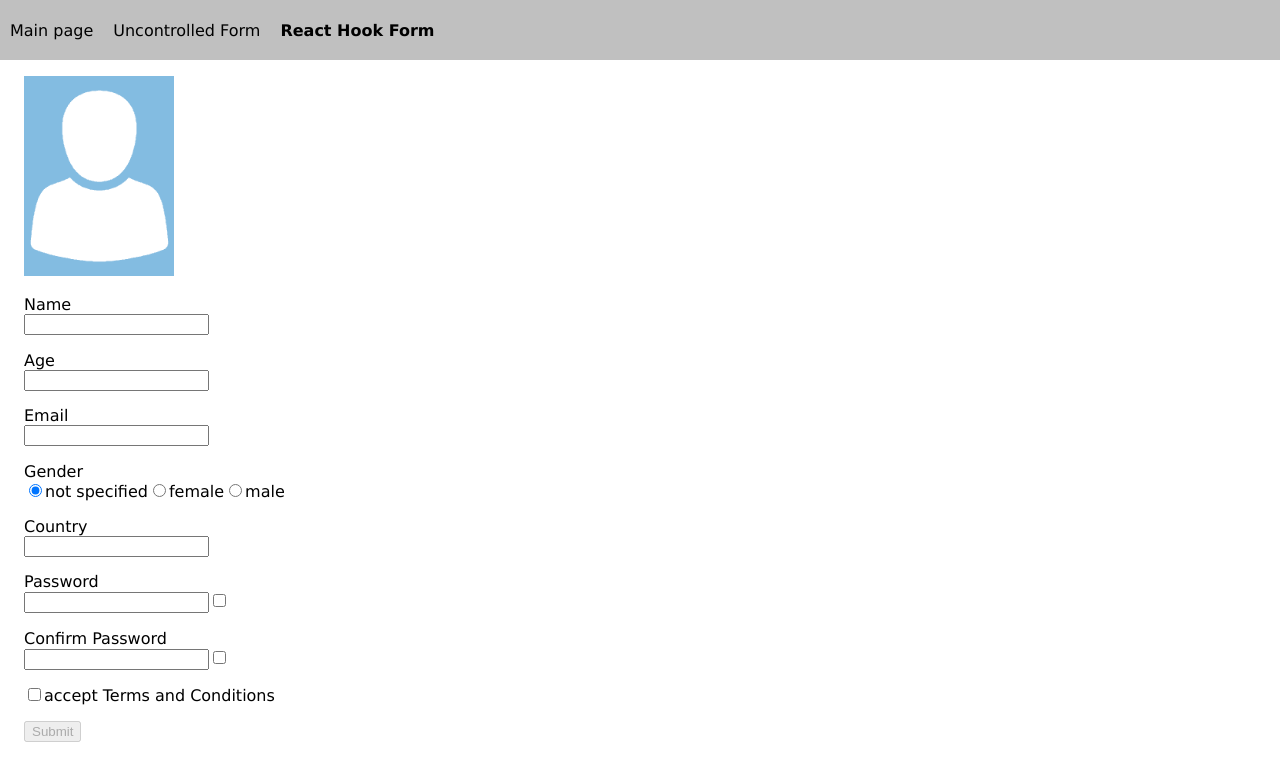
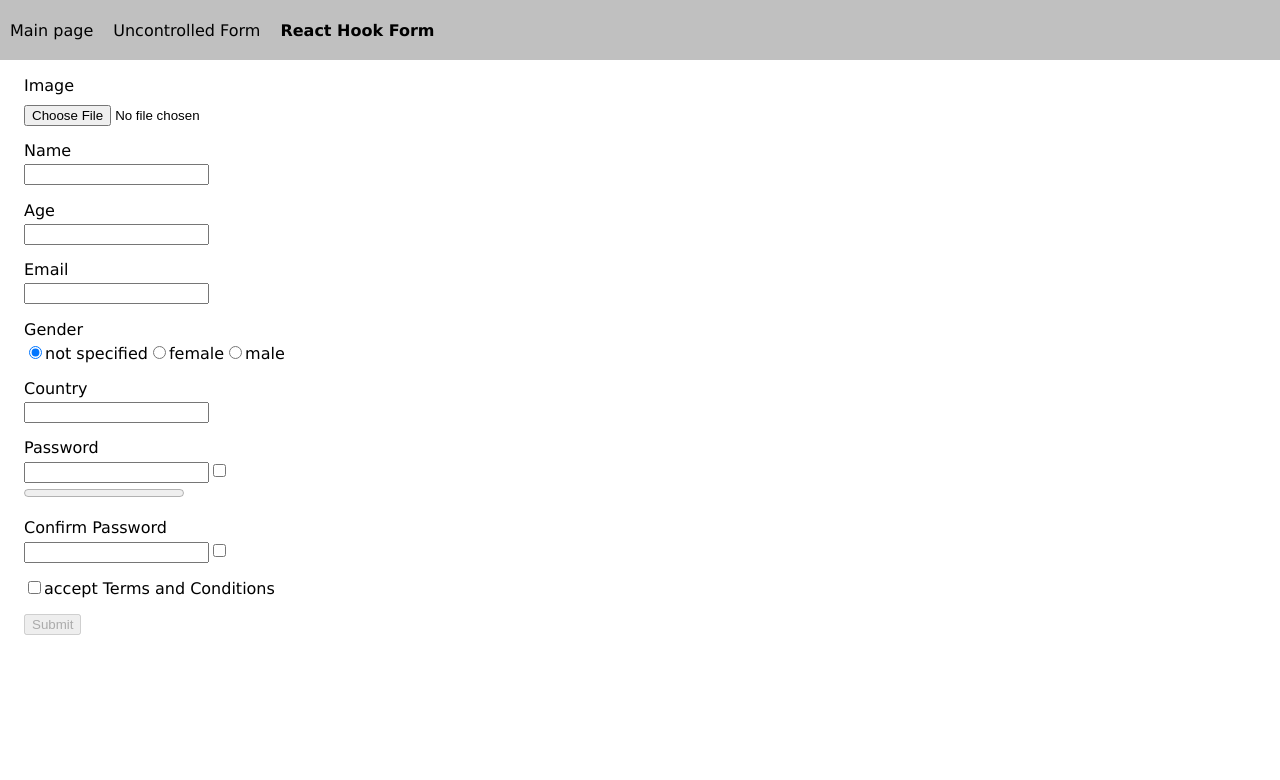
Before and after one commit to Ivan-Gav/React-course-2023, a React (Vite) app: page /react-hook-form in a window 1280 px wide. Shown: the top 780 px of the page. Built offline with nearby package versions, Linux system fonts and the light colour scheme.

Commit message:
feat: add password strength indicator

```diff
--- a/src/components/AccountsList.tsx
+++ b/src/components/AccountsList.tsx
@@ -9,7 +9,6 @@ export default function AccountsList() {
 
   return (
     <>
-      <h2 className="mainpage">Main page content</h2>
       {!!accounts.length && (
         <div className="card-list">
           {accounts.toReversed().map((account) => (
--- /dev/null
+++ b/src/components/StrengthIndicator.tsx
@@ -0,0 +1,16 @@
+import usePassStrength from '../validation/usePassStrength';
+
+export default function StrengthIndicator(props: { pass: string }) {
+  const { strength } = usePassStrength();
+
+  return (
+    <div className="strength-indicator ">
+      <progress
+        id="strength"
+        max="4"
+        value={strength(props.pass)}
+        className={`level-${strength(props.pass)}`}
+      />
+    </div>
+  );
+}
--- a/src/index.css
+++ b/src/index.css
@@ -16,6 +16,7 @@ fieldset {
 .label {
   display: block;
   min-width: 130px;
+  margin-bottom: 4px;
 }
 
 .nav {
@@ -30,6 +31,27 @@ fieldset {
   .active {
     font-weight: bold;
   }
+}
+
+.profile-pic-input {
+  display: inline-block;
+  margin-top: 10px;
+}
+
+progress.level-1 {
+  accent-color: red;
+}
+
+progress.level-2 {
+  accent-color: orange;
+}
+
+progress.level-3 {
+  accent-color: yellow;
+}
+
+progress.level-4 {
+  accent-color: green;
 }
 
 .mainpage {
--- a/src/pages/ReactHookForm.tsx
+++ b/src/pages/ReactHookForm.tsx
@@ -3,11 +3,11 @@ import { useNavigate } from 'react-router-dom';
 import { useSelector } from 'react-redux';
 import { yupResolver } from '@hookform/resolvers/yup';
 
-import emptyProfile from '../assets/images/empty-profile.png';
 import { IFormInputs } from '../models/models';
 import { schema } from '../validation/schema';
 import useAccounts from '../state/useAccounts';
 import { RootState } from '../state/store';
+import StrengthIndicator from '../components/StrengthIndicator';
 
 export default function ReactHookForm() {
   const {
@@ -23,6 +23,7 @@ export default function ReactHookForm() {
   const { saveAccount } = useAccounts();
   const countries = useSelector((state: RootState) => state.countries);
 
+  const pass = watch('password');
   const showpass = watch('showpass');
   const showconfirm = watch('showconfirm');
 
@@ -35,22 +36,14 @@ export default function ReactHookForm() {
   return (
     <form className="form" method="post" onSubmit={handleSubmit(onSubmit)}>
       <fieldset>
-        <label htmlFor="image">
+        <label htmlFor="image">Image</label>
+        <br />
         <input
           className="profile-pic-input"
           type="file"
           id="image"
-            hidden
           {...register('image')}
         />
-          <img
-            className="profile-pic"
-            src={emptyProfile}
-            alt="profile pic"
-            width={150}
-            height={200}
-          />
-        </label>
         {errors.image && <span className="error">{errors.image.message}</span>}
       </fieldset>
 
@@ -135,6 +128,7 @@ export default function ReactHookForm() {
         {errors.password && (
           <span className="error">{errors.password.message}</span>
         )}
+        <StrengthIndicator pass={pass} />
       </fieldset>
 
       <fieldset>
--- a/src/pages/UncontrolledForm.tsx
+++ b/src/pages/UncontrolledForm.tsx
@@ -3,7 +3,6 @@ import { useNavigate } from 'react-router-dom';
 import { useSelector } from 'react-redux';
 import * as yup from 'yup';
 
-import emptyProfile from '../assets/images/empty-profile.png';
 import { IFormErrors } from '../models/models';
 import { schema } from '../validation/schema';
 import useAccounts from '../state/useAccounts';
@@ -42,22 +41,14 @@ export default function UncontrolledForm() {
   return (
     <form className="form" method="post" onSubmit={handleSubmit}>
       <fieldset>
-        <label htmlFor="image">
+        <label htmlFor="image">Image</label>
+        <br />
         <input
           className="profile-pic-input"
           type="file"
           id="image"
           name="image"
-            hidden
         />
-          <img
-            className="profile-pic"
-            src={emptyProfile}
-            alt="profile pic"
-            width={150}
-            height={200}
-          />
-        </label>
         {errors.image && <span className="error">{errors.image}</span>}
       </fieldset>
 
--- /dev/null
+++ b/src/validation/usePassStrength.ts
@@ -0,0 +1,23 @@
+// const lowerCaseRegEx = /(?=.*[a-z])/;
+// const upperCaseRegEx = /(?=.*[A-Z])/;
+// const digitRegEx = /(?=.*[0-9])/;
+// const specCharRegEx = /(?=.[!"#$%&'()*+,-./:;<=>?@[\]^_`{|}~]))/;
+
+export default function usePassStrength() {
+  const strength = (pass: string) => {
+    const regExs = {
+      lowerCaseRegEx: /.*[a-z]/,
+      upperCaseRegEx: /.*[A-Z]/,
+      digitRegEx: /.*[0-9]/,
+      specCharRegEx: /.*[!"#$%&'()*+,-./:;<=>?@[\]^_`{|}~]/,
+    };
+    let passStrength = 0;
+    Object.values(regExs).forEach((regEx) => {
+      passStrength += regEx.test(pass) ? 1 : 0;
+    });
+
+    return passStrength;
+  };
+
+  return { strength };
+}
```
Also changed, not shown: src/assets/images/empty-profile.png (deleted). Lines whose indentation alone changed are shown as unchanged.
